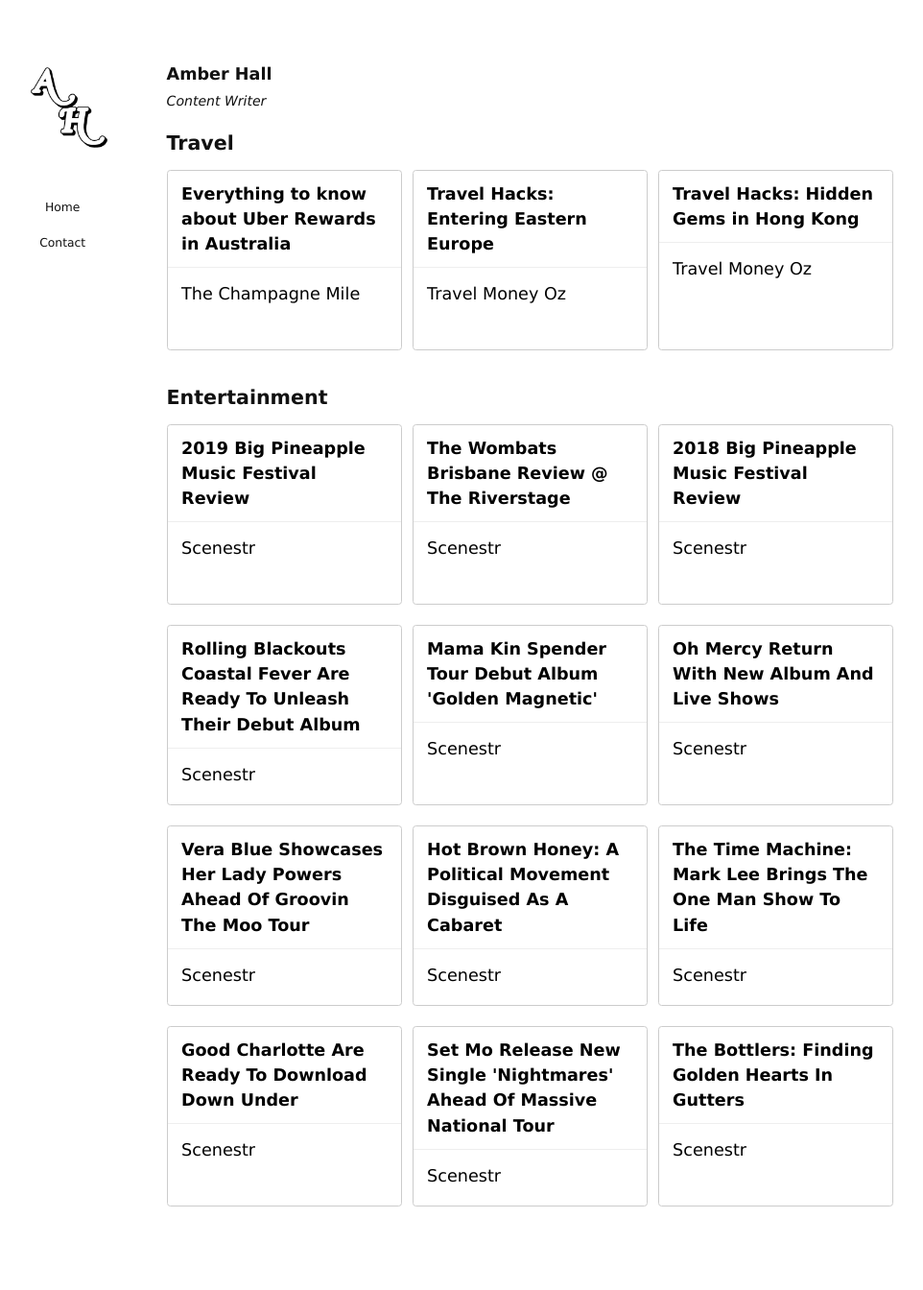
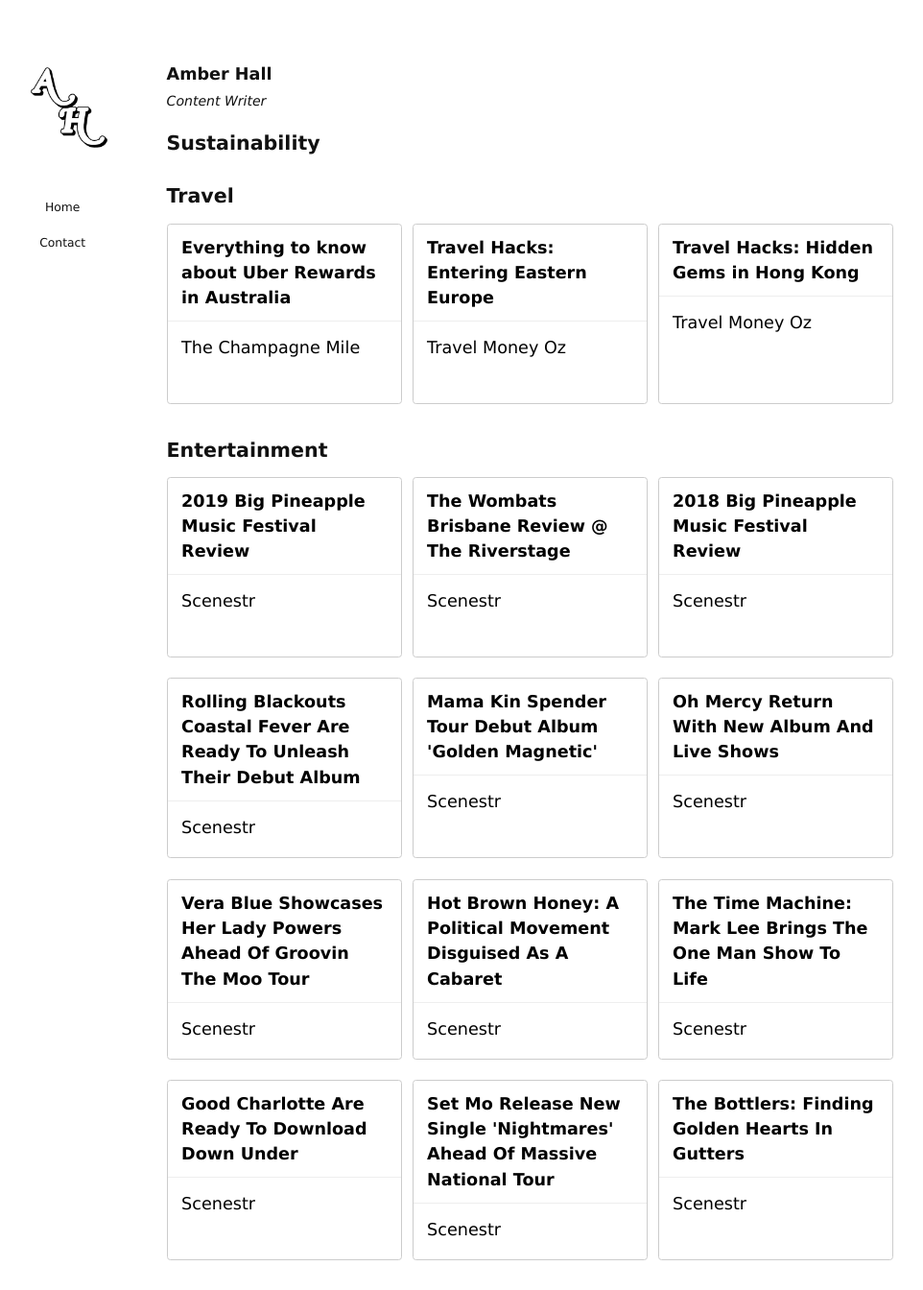
Before and after one commit to hscells/amberhall.me, a Jekyll site: the page built from index.md, in a window 1280 px wide. Shown: the whole page at 96% size, without its empty margins (93-1055 px from the left). Built offline with Jekyll 4.4.1, drawn with Linux system fonts in a browser that asks for light colours; before the commit the page ends 1289 px from its top, so only the background shows below that.

Commit message:
Update articles.yml

```diff
--- a/_data/articles.yml
+++ b/_data/articles.yml
@@ -1,4 +1,8 @@
 categories:
+  - name: Sustainability
+    articles:
+
+
   - name: Travel
     articles:
       - 2020-uber-rewards
```
